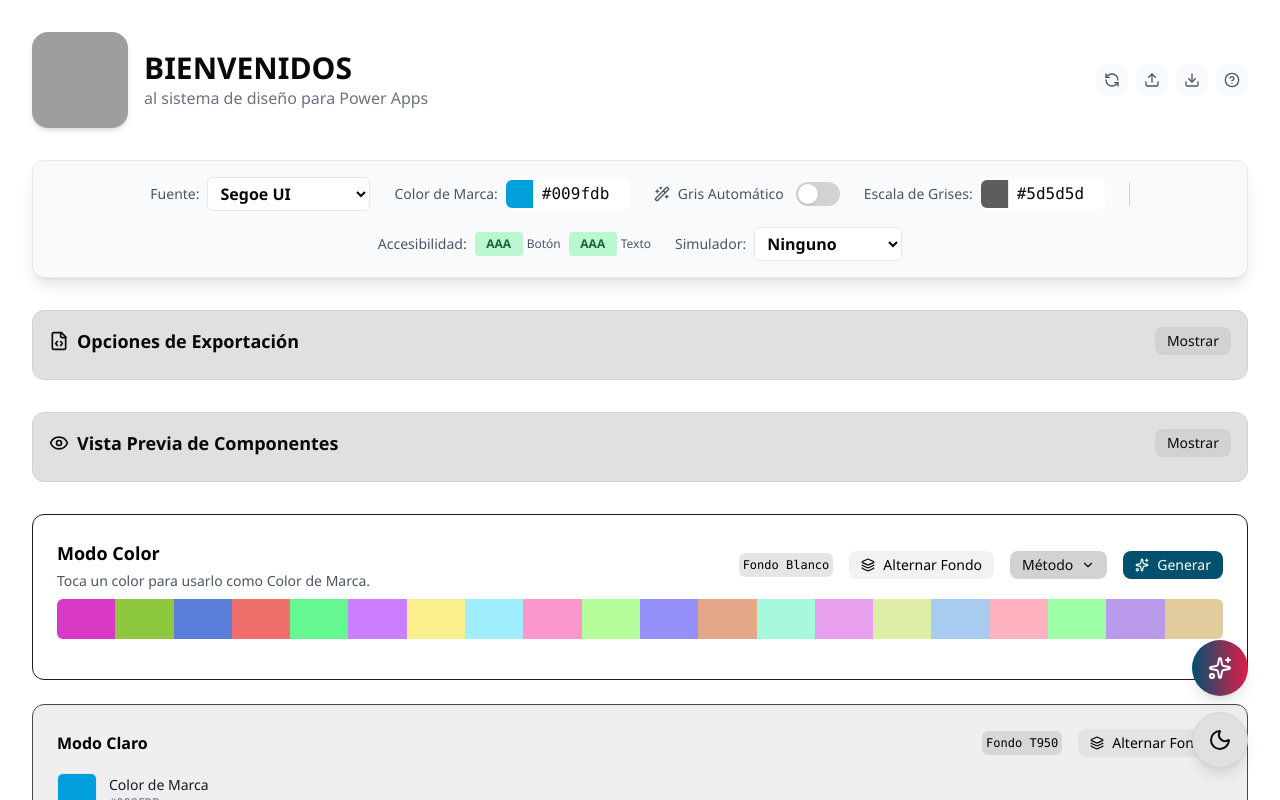
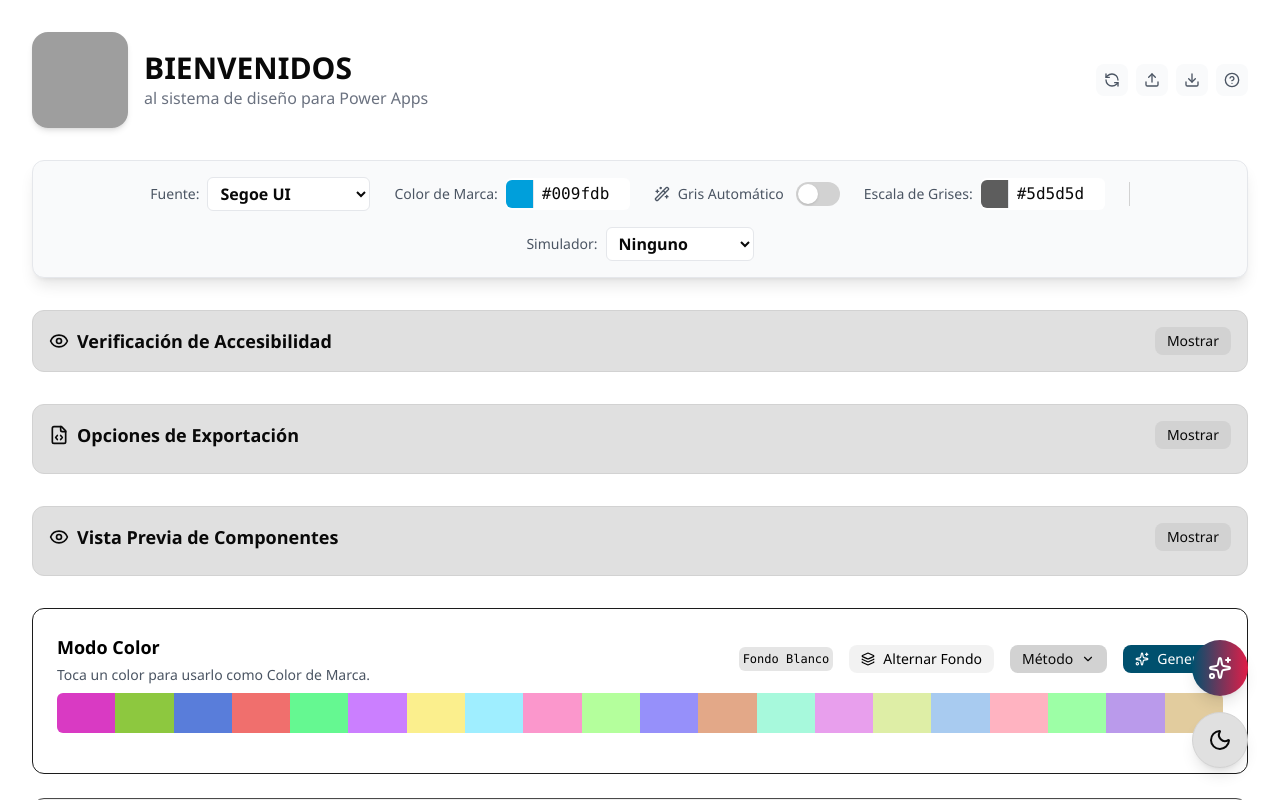
Before and after one commit to pentakillw/sistema-de-diseno-react, a React (Vite) app: page / in a window 1280 px wide. Shown: the top 800 px of the page. Built offline with nearby package versions, Linux system fonts and the light colour scheme; grey boxes are pictures that could not be loaded.

Commit message:
Ediccion4

```diff
--- a/src/App.jsx
+++ b/src/App.jsx
@@ -40,7 +40,7 @@ const displayStylesConfig = {
 // --- Funciones de Generación de Código ---
 
 const generatePowerFxCode = (themeData, separator, useQuotes) => {
-  const { brandShades, grayShades, stylePalette, theme, brandColor, grayColor, font, harmonyPalettes } = themeData;
+  const { brandShades, grayShades, stylePalette, font, harmonyPalettes } = themeData;
 
   const formatKey = (key) => {
       if (useQuotes) return `"${key}"`;
@@ -175,6 +175,101 @@ ${formatShades(grayShades)}
 
 
 // --- Componentes ---
+
+const AccessibilityCard = ({ accessibility, colors, isVisible, onToggle }) => {
+  const cardStyle = {
+    backgroundColor: 'var(--bg-card)',
+    borderColor: 'var(--border-default)',
+    color: 'var(--text-default)'
+  };
+
+  const getLevelColor = (level) => {
+    switch (level) {
+      case 'AAA':
+        return { bg: 'var(--bg-success-weak)', text: 'var(--text-success)' };
+      case 'AA':
+        return { bg: 'var(--bg-attention-weak)', text: 'var(--text-attention)' };
+      default: // 'Fallido'
+        return { bg: 'var(--bg-critical-weak)', text: 'var(--text-critical)' };
+    }
+  };
+
+  const btnLevelColors = getLevelColor(accessibility.btn.level);
+  const textLevelColors = getLevelColor(accessibility.text.level);
+
+  return (
+    <section className="p-4 rounded-xl border mb-8" style={cardStyle}>
+       <div className="flex flex-col sm:flex-row justify-between items-start sm:items-center gap-2">
+        <h2 className="font-bold text-lg flex items-center gap-2" style={{ color: 'var(--text-default)'}}>
+          <Eye size={20} /> Verificación de Accesibilidad
+        </h2>
+        <button
+          onClick={onToggle}
+          className="text-sm font-medium py-1 px-3 rounded-lg"
+          style={{ backgroundColor: 'var(--bg-muted)', color: 'var(--text-default)'}}
+        >
+          {isVisible ? 'Ocultar' : 'Mostrar'}
+        </button>
+      </div>
+
+      {isVisible && (
+        <div className="mt-4 pt-4 border-t" style={{borderColor: 'var(--border-default)'}}>
+          <div className="grid grid-cols-1 md:grid-cols-2 gap-6">
+            {/* Card para el Botón */}
+            <div>
+              <h3 className="text-sm font-semibold mb-2" style={{ color: 'var(--text-muted)' }}>Contraste del Botón Principal</h3>
+              <div className="flex items-center gap-4">
+                <div
+                  className="w-24 h-12 rounded-lg flex items-center justify-center font-bold text-sm shadow-inner"
+                  style={{ backgroundColor: colors.btnBg, color: colors.btnText }}
+                >
+                  Botón
+                </div>
+                <div className="text-sm">
+                  <p>Ratio: <span className="font-bold">{accessibility.btn.ratio}:1</span></p>
+                  <div className="flex items-center gap-2 mt-1">
+                    <span>Nivel:</span>
+                    <span className="font-bold px-2 py-0.5 rounded-full text-xs" style={{ backgroundColor: btnLevelColors.bg, color: btnLevelColors.text }}>
+                      {accessibility.btn.level}
+                    </span>
+                  </div>
+                </div>
+              </div>
+              <p className="text-xs mt-3 italic" style={{ color: 'var(--text-muted)' }}>
+                Se mide el color de <span className="font-mono p-1 rounded" style={{backgroundColor: 'var(--bg-muted)'}}>{colors.btnBg.toUpperCase()}</span> (fondo) contra <span className="font-mono p-1 rounded" style={{backgroundColor: 'var(--bg-muted)'}}>{colors.btnText.toUpperCase()}</span> (texto).
+              </p>
+            </div>
+
+            {/* Card para el Texto */}
+            <div>
+              <h3 className="text-sm font-semibold mb-2" style={{ color: 'var(--text-muted)' }}>Contraste del Texto Principal</h3>
+              <div className="flex items-center gap-4">
+                <div
+                  className="w-24 h-12 rounded-lg flex items-center justify-center text-sm shadow-inner p-2 text-center"
+                  style={{ backgroundColor: colors.textBg, color: colors.textColor, border: '1px solid var(--border-strong)' }}
+                >
+                  Texto de ejemplo
+                </div>
+                <div className="text-sm">
+                  <p>Ratio: <span className="font-bold">{accessibility.text.ratio}:1</span></p>
+                  <div className="flex items-center gap-2 mt-1">
+                    <span>Nivel:</span>
+                    <span className="font-bold px-2 py-0.5 rounded-full text-xs" style={{ backgroundColor: textLevelColors.bg, color: textLevelColors.text }}>
+                      {accessibility.text.level}
+                    </span>
+                  </div>
+                </div>
+              </div>
+              <p className="text-xs mt-3 italic" style={{ color: 'var(--text-muted)' }}>
+                Se mide el color de <span className="font-mono p-1 rounded" style={{backgroundColor: 'var(--bg-muted)'}}>{colors.textColor.toUpperCase()}</span> (texto) contra <span className="font-mono p-1 rounded" style={{backgroundColor: 'var(--bg-muted)'}}>{colors.textBg.toUpperCase()}</span> (fondo).
+              </p>
+            </div>
+          </div>
+        </div>
+      )}
+    </section>
+  );
+};
 
 const ColorPalette = ({ title, color, hex, shades, onShadeCopy, themeOverride, isExplorer = false }) => (
   <div className="mb-4">
@@ -391,6 +486,7 @@ function App() {
   const [cssCode, setCssCode] = useState('');
   const [tailwindCode, setTailwindCode] = useState('');
 
+  const [isAccessibilityVisible, setIsAccessibilityVisible] = useState(false);
   const [isExportVisible, setIsExportVisible] = useState(false);
   const [isComponentPreviewVisible, setIsComponentPreviewVisible] = useState(false);
   const [activeExport, setActiveExport] = useState('powerfx');
@@ -398,7 +494,15 @@ function App() {
   const [isBrandPickerVisible, setIsBrandPickerVisible] = useState(false);
   const [isGrayPickerVisible, setIsGrayPickerVisible] = useState(false);
   const [isHelpVisible, setIsHelpVisible] = useState(false);
+
   const [accessibility, setAccessibility] = useState({ btn: { ratio: 0, level: 'Fail'}, text: { ratio: 0, level: 'Fail'} });
+  const [accessibilityColors, setAccessibilityColors] = useState({
+    btnBg: defaultState.brandColor,
+    btnText: '#FFFFFF',
+    textBg: '#FFFFFF',
+    textColor: '#000000',
+  });
+
 
   const [lightPreviewMode, setLightPreviewMode] = useState('T950');
   const [darkPreviewMode, setDarkPreviewMode] = useState('T0');
@@ -421,22 +525,25 @@ function App() {
       const randomColor = tinycolor.random();
 
       switch (method) {
-          case 'mono':
+          case 'mono': {
               newPalette = generateShades(randomColor.toHexString());
               break;
-          case 'analogous':
+          }
+          case 'analogous': {
               const analogousColors = randomColor.analogous(5, 10);
               analogousColors.forEach(c => {
                   newPalette.push(...generateShades(c.toHexString()).slice(4, 8));
               });
               break;
-          case 'complement':
+          }
+          case 'complement': {
               const complementColors = [randomColor, randomColor.complement()];
               complementColors.forEach(c => {
                   newPalette.push(...generateShades(c.toHexString()).slice(0, 10));
               });
               break;
-          case 'triad':
+          }
+          case 'triad': {
               const triadColors = randomColor.triad();
               for(let i = 0; i < 7; i++) {
                   newPalette.push(...generateShades(triadColors[0].toHexString()).slice(i*2, i*2+2));
@@ -445,14 +552,16 @@ function App() {
               }
                newPalette = newPalette.slice(0, 20);
               break;
-          case 'tetrad':
+          }
+          case 'tetrad': {
               const tetradColors = randomColor.tetrad();
               tetradColors.forEach(c => {
                   newPalette.push(...generateShades(c.toHexString()).slice(2, 7));
               });
               break;
+          }
           case 'auto':
-          default:
+          default: {
               let hsv = { h: Math.random() * 360, s: 0.5 + Math.random() * 0.5, v: 0.8 + Math.random() * 0.2 };
               for (let i = 0; i < 20; i++) {
                   hsv.h = (hsv.h + 137.508) % 360; // Golden Angle
@@ -461,6 +570,7 @@ function App() {
                   newPalette.push(tinycolor(hsv).toHexString());
               }
               break;
+          }
       }
       setExplorerPalette(newPalette.slice(0,20));
   };
@@ -628,29 +738,51 @@ function App() {
     root.style.setProperty('--bg-critical-weak', currentPalette.fullBackgroundColors.find(c=>c.name==='CriticoDebil').color);
 
     // --- Lógica de Accesibilidad ---
+    // EXPLICACIÓN: Aquí calculamos el contraste para dos casos críticos:
+    // 1. Botón Principal: Su color de fondo vs el texto que debería llevar (blanco o negro).
+    // 2. Texto Principal: El color de texto por defecto vs el color de fondo por defecto del tema.
 
-    // Botón: Mide el contraste interno del botón (su fondo vs su texto)
+    // 1. CÁLCULO PARA EL BOTÓN PRINCIPAL
+    // Obtenemos el color de fondo del botón primario que acabamos de generar.
     const primaryActionColor = currentPalette.fullActionColors.find(c => c.name === 'Primario').color;
-    const lightColor = newGrayShades[19]; // Tono más claro
-    const darkColor = newGrayShades[0];   // Tono más oscuro
+    // Obtenemos el blanco y el negro puros de nuestra escala de grises para usarlos como posibles colores de texto.
+    const lightColor = newGrayShades[19]; // Tono más claro (blanco)
+    const darkColor = newGrayShades[0];   // Tono más oscuro (negro)
+    // Medimos el contraste del fondo del botón contra ambos colores.
     const contrastWithLight = tinycolor.readability(primaryActionColor, lightColor);
     const contrastWithDark = tinycolor.readability(primaryActionColor, darkColor);
+    // Elegimos el color de texto (blanco o negro) que dé MAYOR contraste. Este será el color de texto recomendado.
     const newBestTextColor = contrastWithLight > contrastWithDark ? lightColor : darkColor;
     setPrimaryButtonTextColor(newBestTextColor);
+    // El ratio de contraste final del botón es el valor más alto que pudimos obtener.
     const btnContrast = Math.max(contrastWithLight, contrastWithDark);
 
-    // Texto: Mide el contraste del texto principal contra el fondo principal DEL TEMA GENERADO
+    // 2. CÁLCULO PARA EL TEXTO PRINCIPAL
+    // Obtenemos el color de texto por defecto del tema actual (claro u oscuro).
     const themeTextColor = currentPalette.fullForegroundColors.find(c => c.name === 'Predeterminado').color;
+    // Obtenemos el color de fondo por defecto del tema actual.
     const themeBgColor = currentPalette.fullBackgroundColors.find(c => c.name === 'Predeterminado').color;
+    // Medimos el contraste entre ellos.
     const textContrast = tinycolor.readability(themeTextColor, themeBgColor);
 
+    // Asignamos un nivel (Fallido, AA, o AAA) según las guías WCAG.
     let btnLevel = 'Fallido', textLevel = 'Fallido';
     if (btnContrast >= 7) btnLevel = 'AAA'; else if (btnContrast >= 4.5) btnLevel = 'AA';
     if (textContrast >= 7) textLevel = 'AAA'; else if (textContrast >= 4.5) textLevel = 'AA';
 
+    // Actualizamos el estado de accesibilidad que se muestra en la UI.
     setAccessibility({
         btn: { ratio: btnContrast.toFixed(2), level: btnLevel },
         text: { ratio: textContrast.toFixed(2), level: textLevel }
+    });
+
+    // Actualizamos el estado con los colores exactos que se usaron para el cálculo,
+    // para que el nuevo componente visual pueda mostrarlos de forma explícita.
+    setAccessibilityColors({
+        btnBg: primaryActionColor,
+        btnText: newBestTextColor,
+        textBg: themeBgColor,
+        textColor: themeTextColor,
     });
 
     const themeData = {
@@ -732,6 +864,7 @@ function App() {
             showNotification('Archivo de tema inválido.', 'error');
           }
         } catch (error) {
+          console.error("Error al importar el tema:", error);
           showNotification('Error al leer el archivo de tema.', 'error');
         }
       };
@@ -871,19 +1004,6 @@ function App() {
                         <div className="hidden lg:block h-6 w-px bg-[var(--border-default)]"></div>
 
                         <div className="flex items-center gap-2">
-                            <label className="text-sm">Accesibilidad:</label>
-                            <div className="flex items-center gap-2">
-                                <div className="flex items-center gap-1" title={`Contraste del Botón: ${accessibility.btn.ratio}:1`}>
-                                    <span className="text-xs font-bold p-1 rounded w-12 text-center" style={{backgroundColor: accessibility.btn.level === 'Fallido' ? '#fecaca' : '#bbf7d0', color: accessibility.btn.level === 'Fallido' ? '#991b1b' : '#166534'}}>{accessibility.btn.level}</span>
-                                    <span className="text-xs">Botón</span>
-                                </div>
-                                <div className="flex items-center gap-1" title={`Contraste del Texto: ${accessibility.text.ratio}:1`}>
-                                    <span className="text-xs font-bold p-1 rounded w-12 text-center" style={{backgroundColor: accessibility.text.level === 'Fallido' ? '#fecaca' : '#bbf7d0', color: accessibility.text.level === 'Fallido' ? '#991b1b' : '#166534'}}>{accessibility.text.level}</span>
-                                    <span className="text-xs">Texto</span>
-                                </div>
-                            </div>
-                        </div>
-                        <div className="flex items-center gap-2">
                             <label className="text-sm" htmlFor="simSelectorTop">Simulador:</label>
                             <select id="simSelectorTop" value={simulationMode} onChange={(e) => setSimulationMode(e.target.value)} className="font-semibold px-2 py-1 rounded-md border" style={{ backgroundColor: theme === 'light' ? '#FFFFFF' : '#374151', color: pageThemeStyle.color, borderColor: controlsThemeStyle.borderColor }}>
                                 <option value="none">Ninguno</option>
@@ -895,6 +1015,13 @@ function App() {
                     </div>
                 </section>
             </div>
+
+            <AccessibilityCard
+              accessibility={accessibility}
+              colors={accessibilityColors}
+              isVisible={isAccessibilityVisible}
+              onToggle={() => setIsAccessibilityVisible(!isAccessibilityVisible)}
+            />
 
             <section className="p-4 rounded-xl border mb-8" style={{ backgroundColor: 'var(--bg-card)', borderColor: 'var(--border-default)'}}>
                 <div className="flex flex-col sm:flex-row justify-between items-start sm:items-center gap-2 mb-2">
@@ -1158,6 +1285,7 @@ function App() {
             onThemeToggle={handleThemeToggle}
             currentTheme={theme}
         />
+        {isHelpVisible && <HelpModal onClose={() => setIsHelpVisible(false)} />}
       </div>
     </>
   );
```
